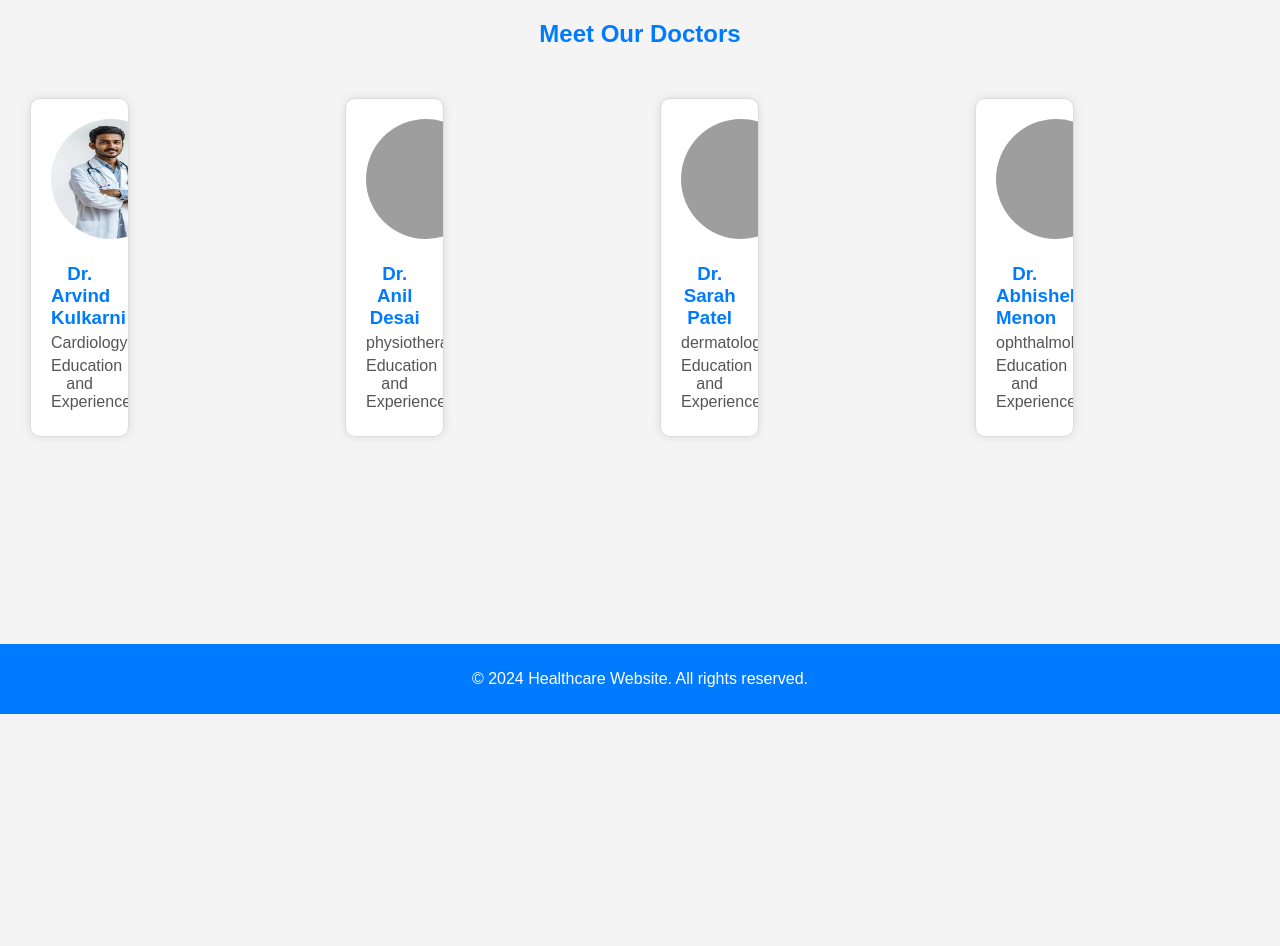
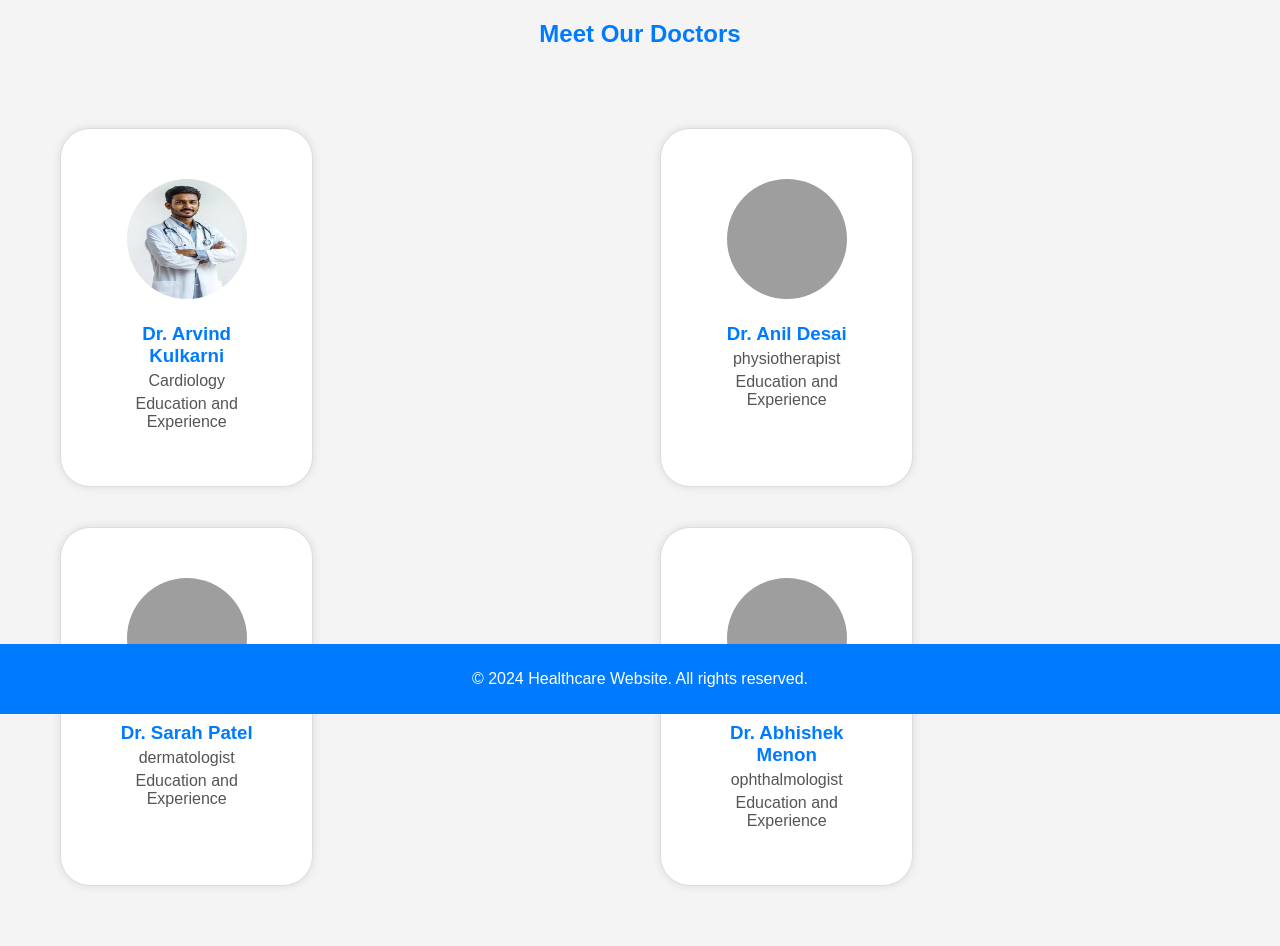
Before and after one commit to Priyansh-Fanatic/Ai-powered-healthcare-app, a Flask app: page /doctors in a window 1280 px wide. Shown: the part 86-1032 px from the top of the page. Before the commit the page ends 800 px from the top, so only its background shows below. Run offline with Flask 2, Linux system fonts and the light colour scheme; grey boxes are pictures that could not be loaded.

Commit message:
Update doctors.css

```diff
--- a/static/doctors.css
+++ b/static/doctors.css
@@ -50,15 +50,15 @@
 /* Doctor Cards Styles */
 .doctor-grid {
     display: grid;
-    grid-template-columns: repeat(auto-fit, minmax(250px, 1fr));
+    grid-template-columns: repeat(auto-fill,minmax(500px,5fr));
     gap: 20px;
-    padding: 20px;
+    padding: 50px;
 }
 
 .doctor-card {
     border: 1px solid #ddd;
-    border-radius: 10px;
-    padding: 20px;
+    border-radius: 30px;
+    padding: 50px;
     background: #ffffff;
     box-shadow: 0 0 10px rgba(0, 0, 0, 0.1);
     text-align: center;
@@ -80,13 +80,14 @@
     transition: transform 0.3s; /* Smooth transition */
 }
 
-.doctor-card:hover img {
-    transform: rotate(360deg); /* Rotate image on hover */
-}
+/* .doctor-card:hover img {
+    transform: rotate(360deg);
+} */
 
 .doctor-card h3 {
     color: #007bff;
     margin: 10px 0 5px;
+    padding: auto;
 }
 
 .doctor-card p {
```
